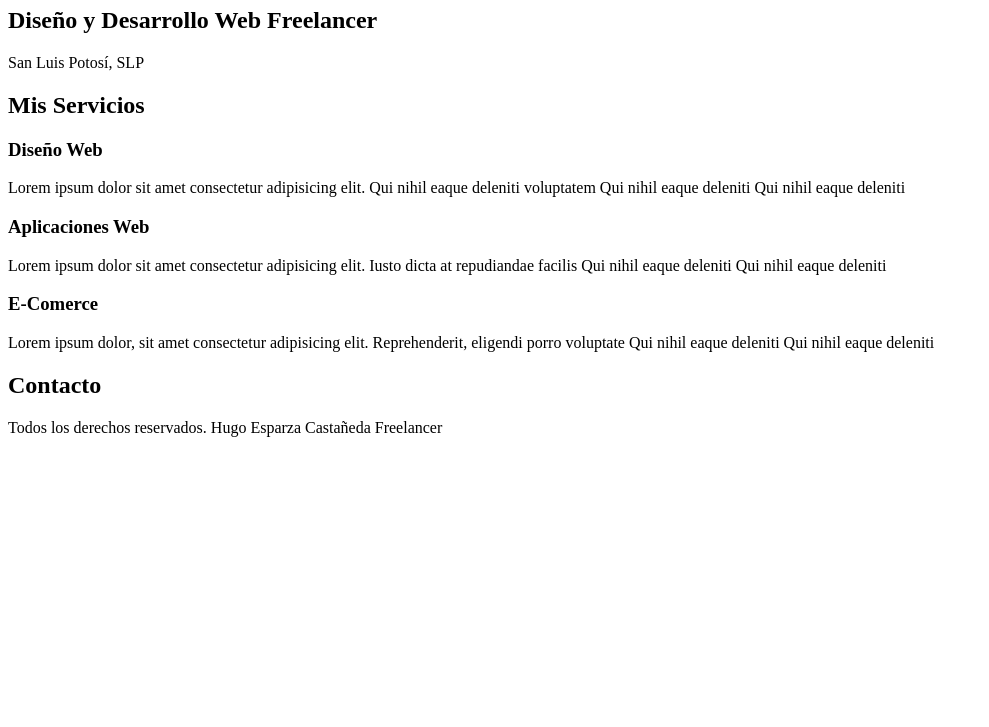
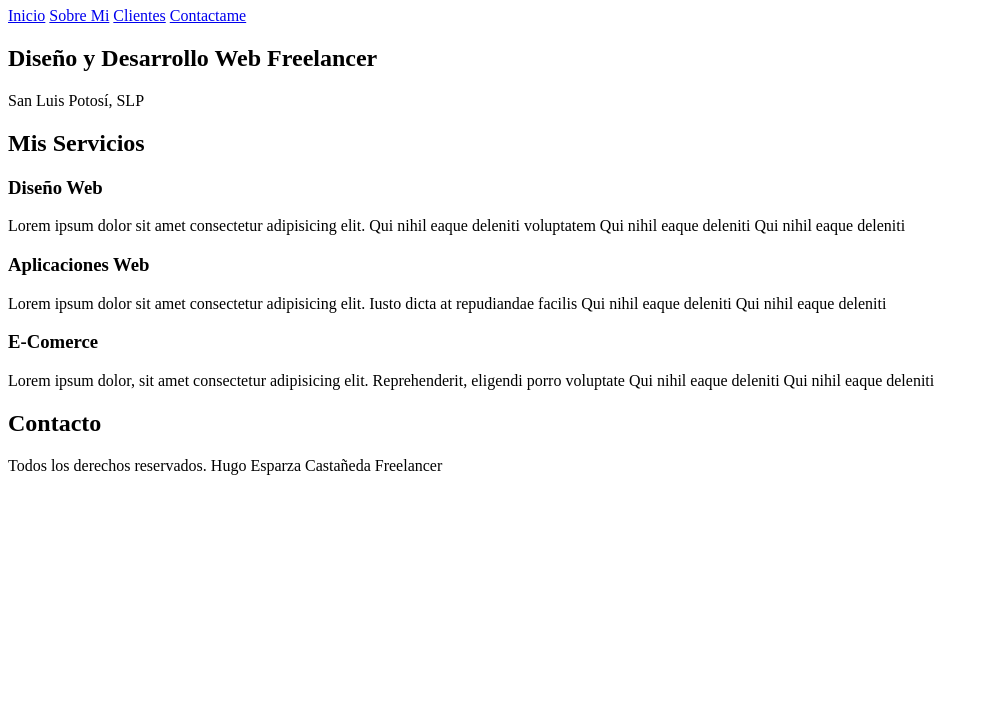
Before and after one commit to HugoEsparzaC/sitio-freelancer, a plain HTML site: page index.html in a window 1280 px wide. Shown: the part 73-800 px from the top of the page, without its empty margins (0-989 px from the left). Drawn offline with Linux system fonts and the light colour scheme.

Commit message:
add: nav

```diff
--- a/index.html
+++ b/index.html
@@ -9,6 +9,12 @@
     <header>
         <h1>Hugo Esparza Castañeda Freelancer</h1>
     </header>
+    <nav>
+        <a href="#">Inicio</a>
+        <a href="#">Sobre Mi</a>
+        <a href="#">Clientes</a>
+        <a href="#">Contactame</a>
+    </nav>
     <section>
         <h2>Diseño y Desarrollo Web Freelancer</h2>
         <p>San Luis Potosí, SLP</p>
```
